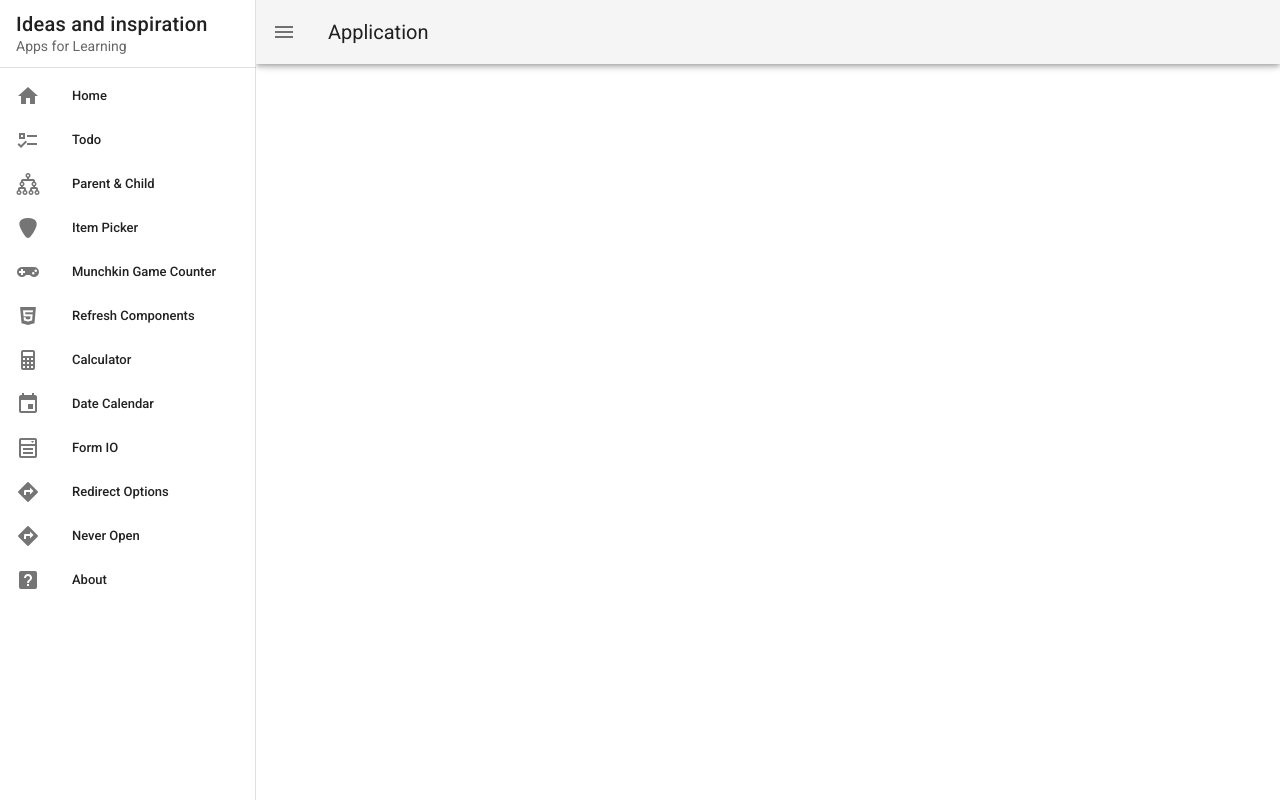
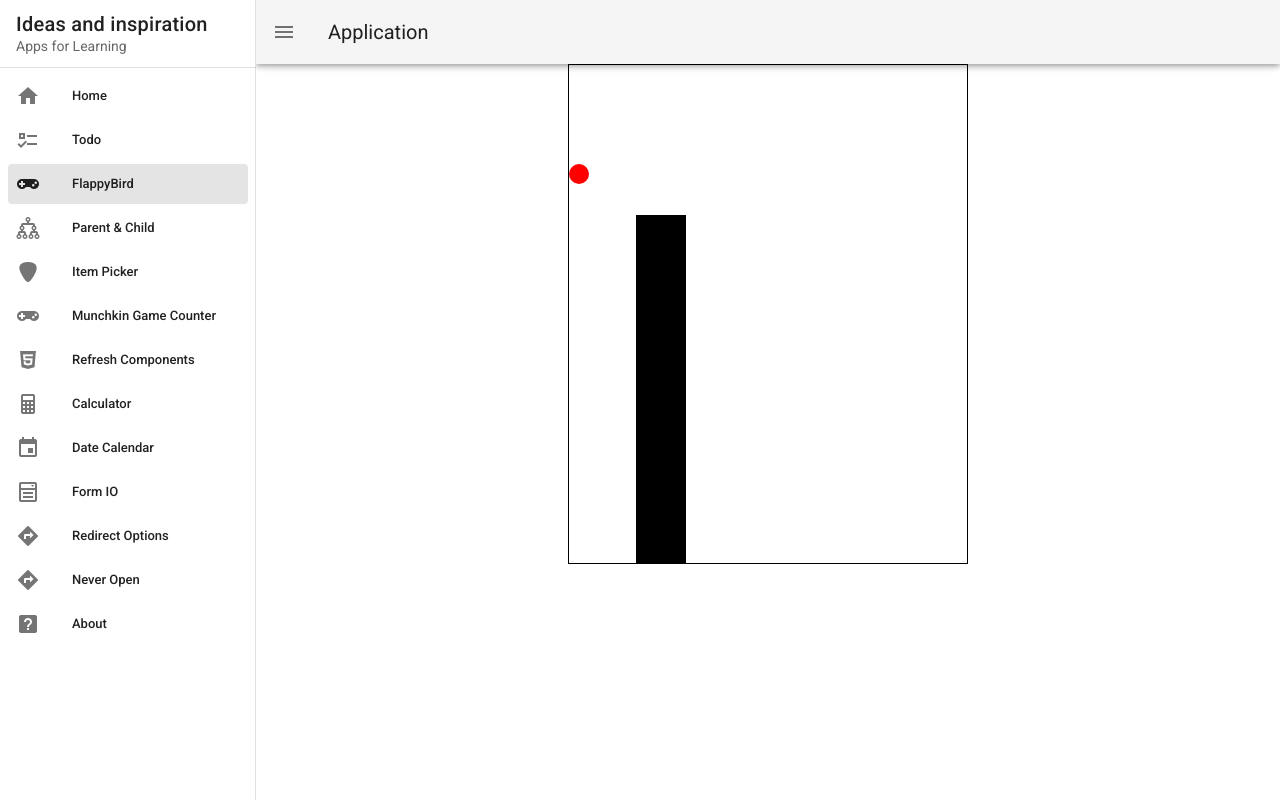
Before and after one commit to temaari/multipurpose-app, a Vue app: page /FlappyBird in a window 1280 px wide. Built offline with nearby package versions, Linux system fonts and the light colour scheme.

Commit message:
adding flappy bird

```diff
--- a/src/App.vue
+++ b/src/App.vue
@@ -57,6 +57,7 @@
 			items: [
 					{ title: 'Home', icon: 'mdi-home', to:'/'},
 					{ title: 'Todo', icon: 'mdi-format-list-checks', to: '/todo' },
+					{ title: 'FlappyBird', icon: 'mdi-controller-classic', to: '/FlappyBird' },
 					{ title: 'Parent & Child', icon: 'mdi-family-tree', to: '/parent' },
 					{ title: 'Item Picker', icon: 'mdi-guitar-pick', to: '/itempicker' },
 					{ title: 'Munchkin Game Counter', icon: 'mdi-controller-classic', to: '/munchkin' },
--- a/src/router/index.js
+++ b/src/router/index.js
@@ -14,6 +14,11 @@ const routes = [
 		path: '/todo',
 		name: 'Todo',
 		component: () => import('../views/Todo.vue')
+	},
+	{
+		path: '/FlappyBird',
+		name: 'FlappyBird',
+		component: () => import('../views/FlappyBird.vue')
 	},
 	{
 		path: '/Parent',
--- /dev/null
+++ b/src/views/FlappyBird.vue
@@ -0,0 +1,61 @@
+<template>
+	<div id="game">
+		<div id="block"></div>
+		<div id="hole"></div>
+		<div id="character"></div>
+	</div>
+</template>
+
+<script>
+	export default {
+
+	}
+</script>
+
+<style>
+	*{
+		padding: 0;
+		margin: 0;
+	}
+
+	#game {
+		width: 400px;
+		height: 500px;
+		border: 1px solid black;
+		margin: auto;
+		overflow: hidden;
+	}
+
+	#block {
+		width: 50px;
+		height: 500px;
+		background-color: black;
+		position: relative;
+		left: 400px;
+		animation: block 2s infinite linear;
+	}
+
+	@keyframes block {
+		0%{left:400px}
+		100%{left:-50px}
+	}
+
+	#hole {
+		width: 50px;
+		height: 150px;
+		background-color: white;
+		position: relative;
+		left: 400px;
+		top: -500px;
+		animation: block 2s infinite linear;
+	}
+
+	#character{
+		width: 20px;
+		height: 20px;
+		background-color: red;
+		position: absolute;
+		top: 100px;
+		border-radius: 50%;
+	}
+</style>
```
